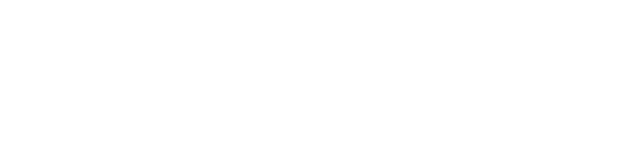
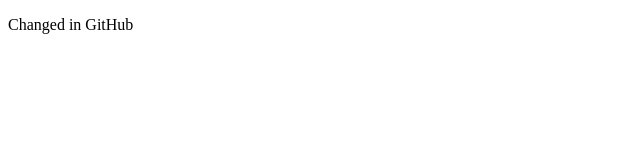
Before and after one commit to iflahh/GitHub2, a plain HTML site: page index.html in a window 1280 px wide. Shown: the whole page, without its empty margins (0-640 px from the left). Drawn offline with Linux system fonts and the light colour scheme.

Commit message:
Update index.html

```diff
--- a/index.html
+++ b/index.html
@@ -5,5 +5,7 @@
     <meta name="viewport" content="width=device-width, initial-scale=1.0" />
     <title>Document</title>
   </head>
-  <body></body>
+  <body>
+    <p>Changed in GitHub</p>
+  </body>
 </html>
```
